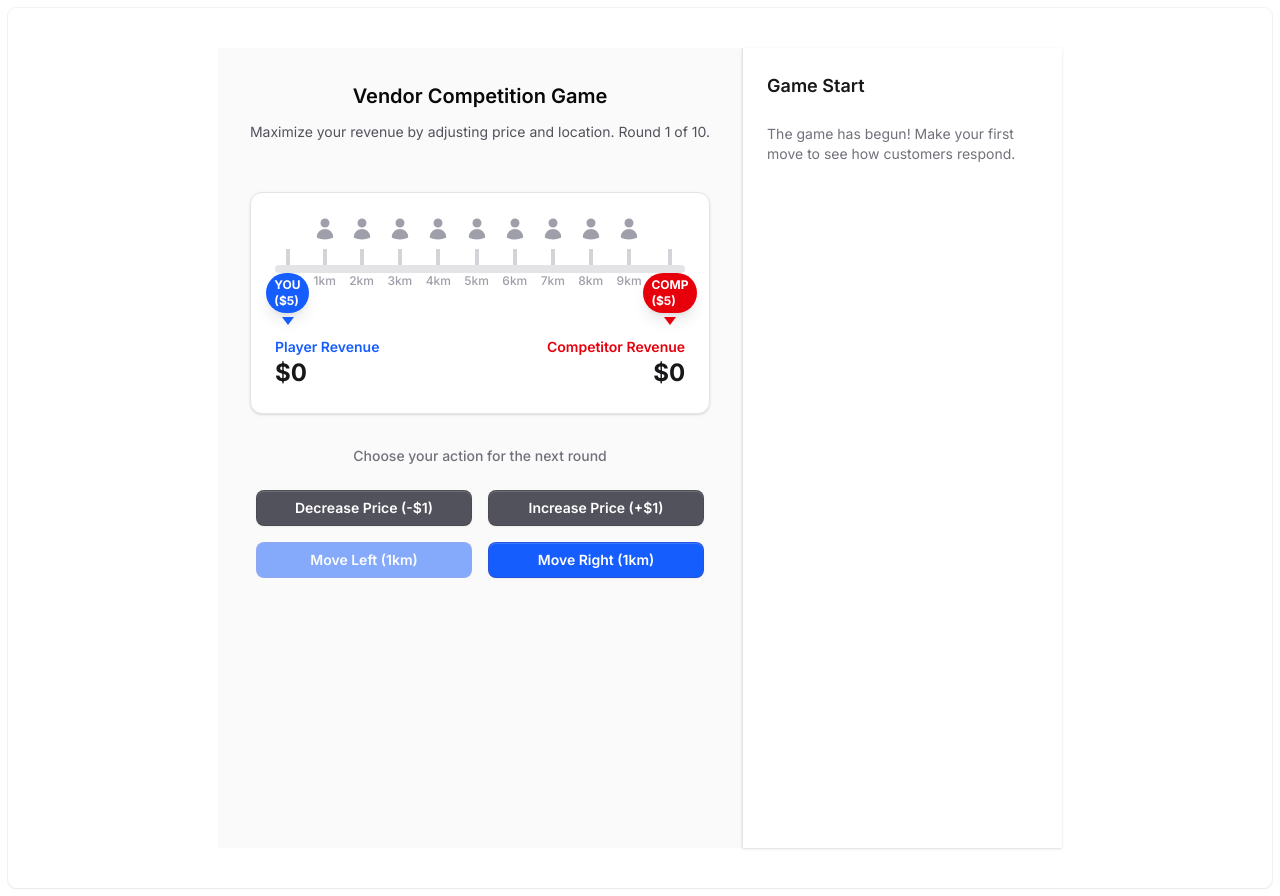
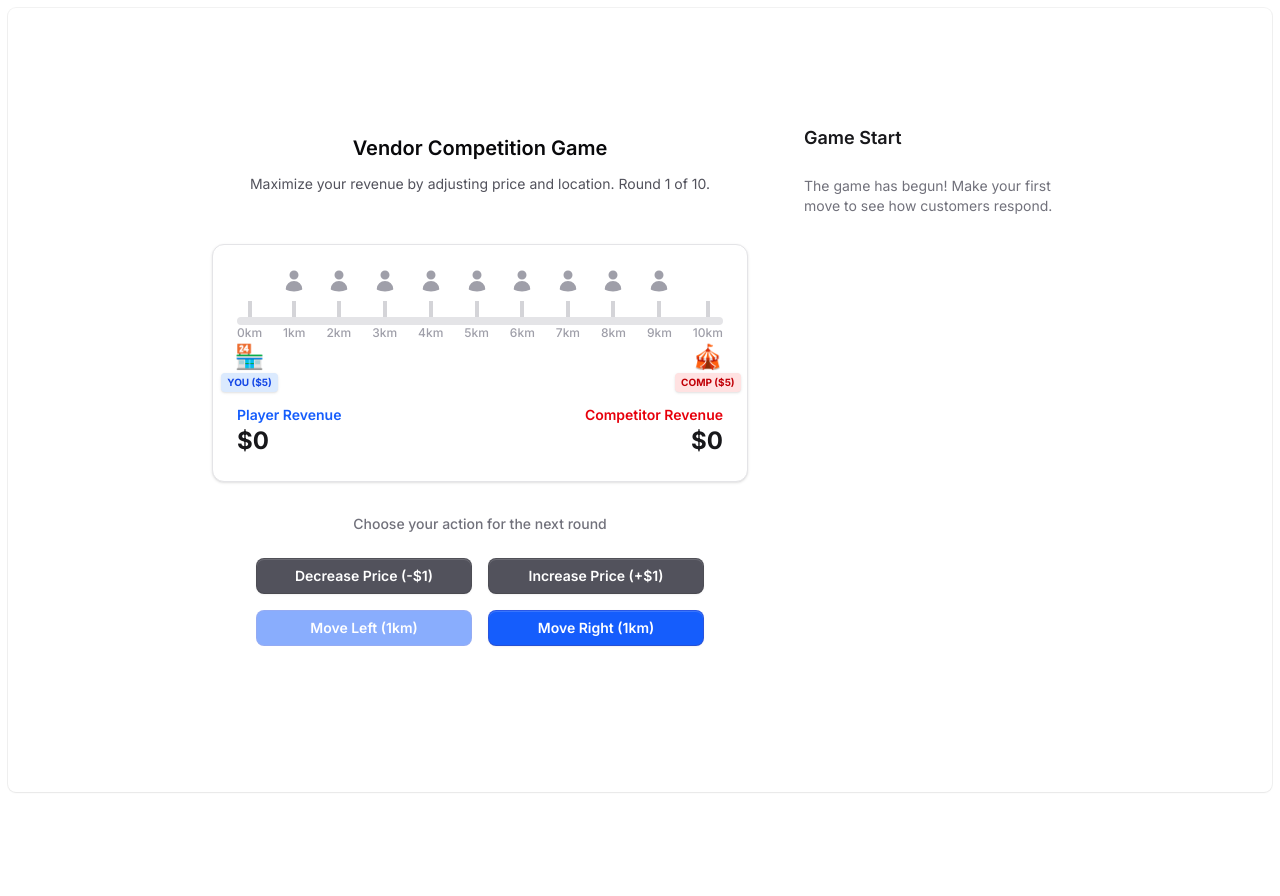
Before and after one commit to Zencron/competition-game, a Next.js app: page / in a window 1280 px wide. After the commit the page ends 800 px from the top, so only its background shows below. Built offline with nearby package versions, Linux system fonts and the light colour scheme.

Commit message:
fix: ui bugs

```diff
--- a/src/app/page.tsx
+++ b/src/app/page.tsx
@@ -34,9 +34,9 @@ export default function Home() {
   };
 
   return (
-    <div className="flex min-h-screen bg-zinc-50">
+    <div className="grid min-h-[600px] grid-cols-[auto_auto]">
       {/* Main Game Area */}
-      <div className="flex-1 p-8">
+      <div className="w-[600px] flex-1 p-8">
         <div className="mx-auto max-w-4xl">
           <div className="mb-12 text-center">
             <Heading level={1}>Vendor Competition Game</Heading>
@@ -68,7 +68,7 @@ export default function Home() {
       {/* If game is over, GameSummary takes over the main area. We can hide sidebar or keep it. */}
       {/* Let's keep it simple: Sidebar is for round summary. */}
       {!gameState.gameOver && (
-        <aside className="w-80 flex-shrink-0">
+        <aside className="w-80 shrink-0">
           <RoundSummary gameState={gameState} />
         </aside>
       )}
--- a/src/components/game-board.tsx
+++ b/src/components/game-board.tsx
@@ -48,8 +48,8 @@ export function GameBoard({ gameState }: GameBoardProps) {
                       fill="currentColor"
                       className={clsx(
                         "h-6 w-6 transition-colors duration-300",
-                        choice === "PLAYER" && "text-blue-600 scale-125",
-                        choice === "COMPETITOR" && "text-red-600 scale-125",
+                        choice === "PLAYER" && "text-blue-600",
+                        choice === "COMPETITOR" && "text-red-600",
                         choice === "NONE" && "text-zinc-400",
                       )}
                       aria-label="customer"
@@ -65,21 +65,29 @@ export function GameBoard({ gameState }: GameBoardProps) {
 
                 {/* Player Indicator */}
                 {player.location === pos && (
-                  <div className="absolute top-6 z-10 flex flex-col items-center">
-                    <div className="mb-1 rounded-full bg-blue-600 px-2 py-1 text-xs font-bold text-white shadow-lg">
+                  <div className="absolute top-10 z-20 flex flex-col items-center">
+                    <span className="text-2xl" role="img" aria-label="player">
+                      🏪
+                    </span>
+                    <div className="rounded bg-blue-100 px-1.5 py-0.5 text-[10px] font-bold whitespace-nowrap text-blue-700 shadow-sm">
                       YOU (${player.price})
                     </div>
-                    <div className="h-0 w-0 rotate-180 border-r-[6px] border-b-[8px] border-l-[6px] border-r-transparent border-b-blue-600 border-l-transparent" />
                   </div>
                 )}
 
                 {/* Competitor Indicator */}
                 {competitor.location === pos && (
-                  <div className="absolute top-6 z-10 flex flex-col items-center">
-                    <div className="mb-1 rounded-full bg-red-600 px-2 py-1 text-xs font-bold text-white shadow-lg">
+                  <div className="absolute top-10 z-20 flex flex-col items-center">
+                    <span
+                      className="text-2xl"
+                      role="img"
+                      aria-label="competitor"
+                    >
+                      🎪
+                    </span>
+                    <div className="rounded bg-red-100 px-1.5 py-0.5 text-[10px] font-bold whitespace-nowrap text-red-700 shadow-sm">
                       COMP (${competitor.price})
                     </div>
-                    <div className="h-0 w-0 rotate-180 border-r-[6px] border-b-[8px] border-l-[6px] border-r-transparent border-b-red-600 border-l-transparent" />
                   </div>
                 )}
               </div>
@@ -88,7 +96,7 @@ export function GameBoard({ gameState }: GameBoardProps) {
         </div>
       </div>
 
-      <div className="mt-8 flex justify-between text-sm text-zinc-500">
+      <div className="mt-16 flex justify-between text-sm text-zinc-500">
         <div>
           <span className="block font-semibold text-blue-600">
             Player Revenue
--- a/src/components/round-summary.tsx
+++ b/src/components/round-summary.tsx
@@ -16,7 +16,7 @@ export function RoundSummary({ gameState }: RoundSummaryProps) {
 
   if (isStart) {
     return (
-      <div className="h-full border-l border-zinc-200 bg-white p-6 shadow-sm">
+      <div className="p-6">
         <h3 className="mb-6 text-lg font-semibold text-zinc-900">Game Start</h3>
         <p className="text-sm text-zinc-500">
           The game has begun! Make your first move to see how customers respond.
@@ -26,7 +26,7 @@ export function RoundSummary({ gameState }: RoundSummaryProps) {
   }
 
   return (
-    <div className="h-full border-l border-zinc-200 bg-white p-6 shadow-sm">
+    <div className="p-6">
       <h3 className="mb-6 text-lg font-semibold text-zinc-900">
         Round {round - 1} Summary
       </h3>
```
